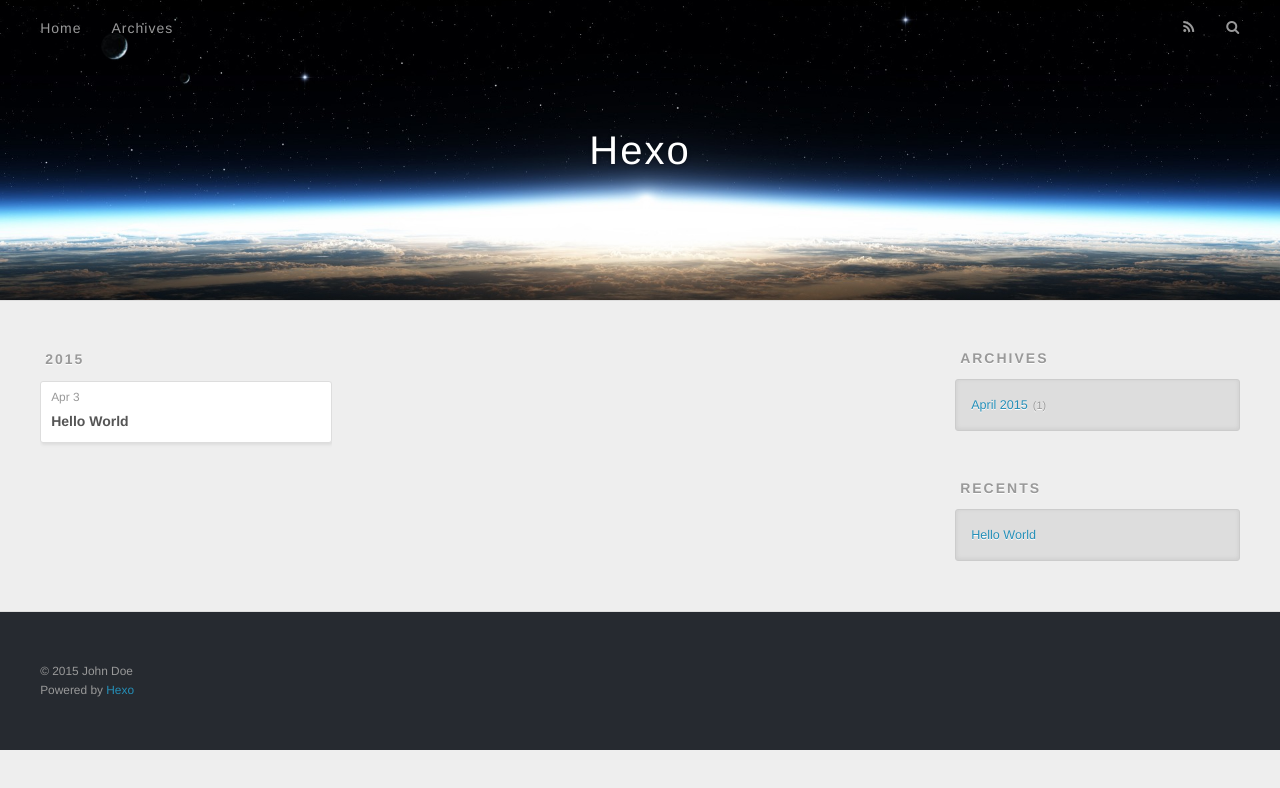
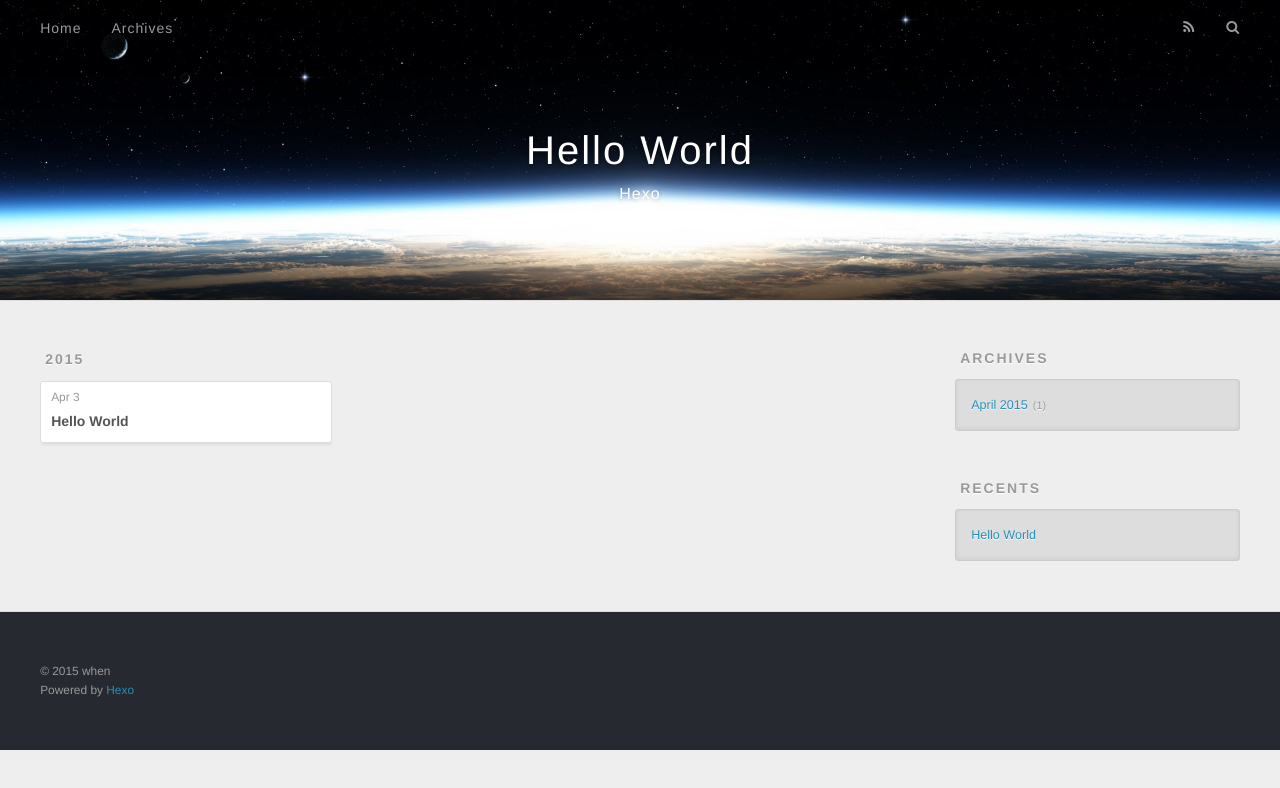
Before and after one commit to whensuc/whensuc.github.io, a plain HTML site: page archives/2015/04/index.html in a window 1280 px wide. Drawn offline with nearby package versions, Linux system fonts and the light colour scheme.

Commit message:
Site updated: 2015-04-07 13:57:24

```diff
--- a/archives/2015/04/index.html
+++ b/archives/2015/04/index.html
@@ -3,19 +3,19 @@
 <head>
   <meta charset="utf-8">
 
-  <title>Hexo</title>
+  <title>Hello World</title>
   <meta name="viewport" content="width=device-width, initial-scale=1, maximum-scale=1">
-  <meta name="description">
+  <meta name="description" content="个人独立博客">
 <meta property="og:type" content="website">
-<meta property="og:title" content="Hexo">
+<meta property="og:title" content="Hello World">
 <meta property="og:url" content="http://yoursite.com/archives/2015/04/index.html">
-<meta property="og:site_name" content="Hexo">
-<meta property="og:description">
+<meta property="og:site_name" content="Hello World">
+<meta property="og:description" content="个人独立博客">
 <meta name="twitter:card" content="summary">
-<meta name="twitter:title" content="Hexo">
-<meta name="twitter:description">
+<meta name="twitter:title" content="Hello World">
+<meta name="twitter:description" content="个人独立博客">
 
-    <link rel="alternative" href="/atom.xml" title="Hexo" type="application/atom+xml">
+    <link rel="alternative" href="/atom.xml" title="Hello World" type="application/atom+xml">
 
 
     <link rel="icon" href="/favicon.png">
@@ -33,8 +33,12 @@
   <div id="header-outer" class="outer">
     <div id="header-title" class="inner">
       <h1 id="logo-wrap">
-        <a href="/" id="logo">Hexo</a>
+        <a href="/" id="logo">Hello World</a>
       </h1>
+
+        <h2 id="subtitle-wrap">
+          <a href="/" id="subtitle">Hexo</a>
+        </h2>
 
     </div>
     <div id="header-inner" class="inner">
@@ -133,7 +137,7 @@
 
   <div class="outer">
     <div id="footer-info" class="inner">
-      &copy; 2015 John Doe<br>
+      &copy; 2015 when<br>
       Powered by <a href="http://hexo.io/" target="_blank">Hexo</a>
     </div>
   </div>
```
Also changed, not shown: 2015/04/03/hello-world/index.html (+10 -6 lines), archives/2015/index.html (+14 -10 lines), archives/index.html (+14 -10 lines), index.html (+15 -11 lines).
